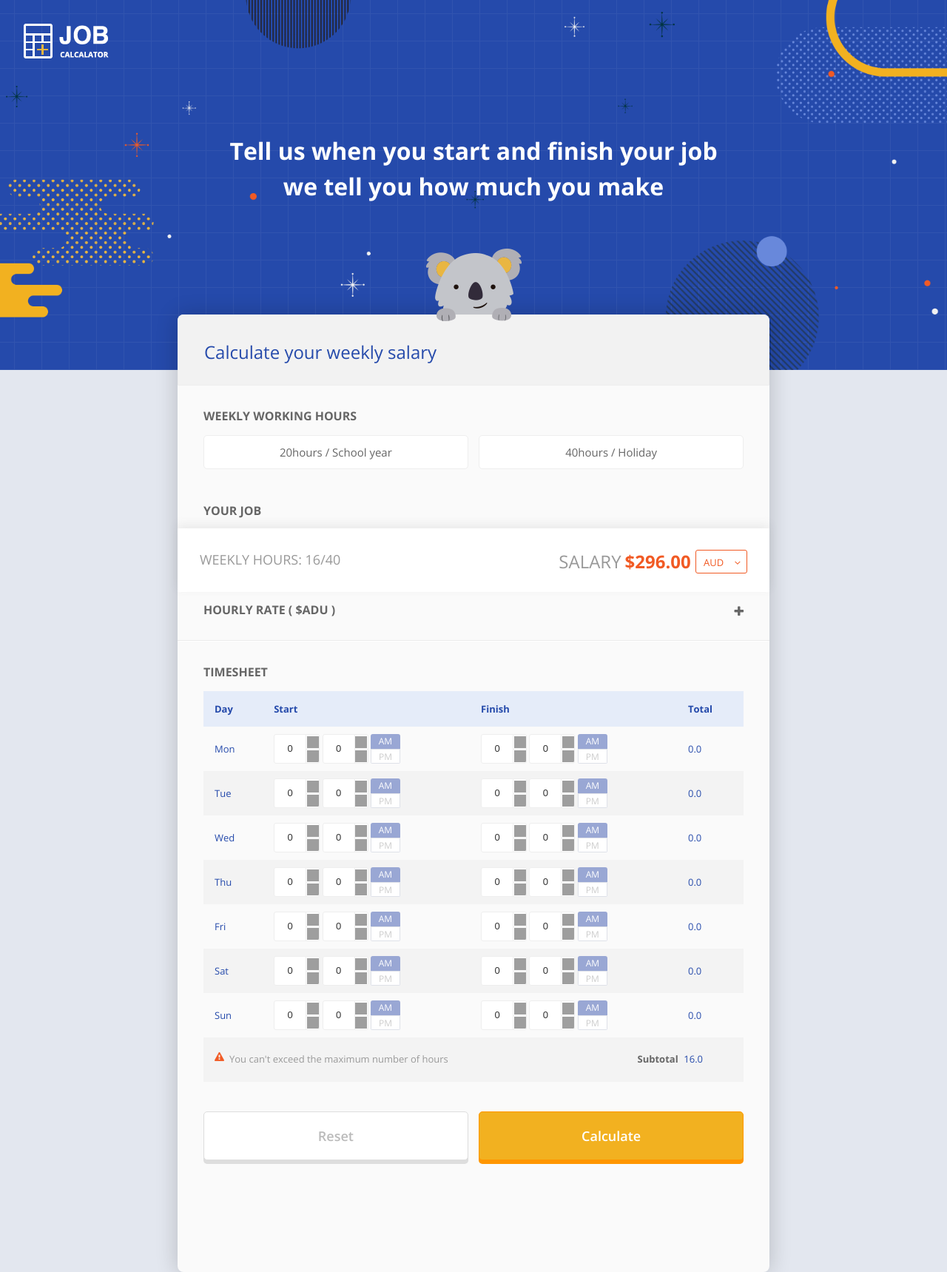
After one commit to waterwaltz/meStudent, a PHP site: page /index.php in a window 1280 px wide. The commit adds this page. Shown: the whole page at 74% size. Run offline with PHP 8.4, Linux system fonts and the light colour scheme; some libraries are stand-ins or nearby versions; grey boxes are pictures that could not be loaded.

Commit message:
Add files via upload
fix firefox bug

```diff
--- /dev/null
+++ b/_footer.php
@@ -0,0 +1,3 @@
+<footer>
+
+</footer>
--- /dev/null
+++ b/_header.php
@@ -0,0 +1,5 @@
+<header>
+	<div class="logo">
+		<img src="theme/tw/images/logo.png" alt="Job Calculator">
+	</div>
+</header>
--- /dev/null
+++ b/index.php
@@ -0,0 +1,405 @@
+<!DOCTYPE html>
+<html>
+<head>
+
+<!--for ie-->
+<meta http-equiv="X-UA-Compatible" content="IE=EDGE; IE=10; IE=9; IE=8;" />
+<meta charset="UTF-8">
+
+<title>Job Calculator</title>
+<meta name="viewport" content="width=device-width,initial-scale=1.0">
+<link rel="shortcut icon" href="favicon.ico" type="image/x-icon" />
+
+<!--meta info-->
+<meta name="author" content="">
+<meta name="keywords" content="" />
+<meta name="description" content=""/>
+<meta property="og:title" content="" />
+<meta property="og:description" content="" />
+<meta property="og:site_name" content="">
+<meta property="og:type" content="website">
+<meta property="og:locale" content="en">
+<meta property="og:url" content="">
+<meta property="og:image" content="">
+<meta property="og:image:type" content="image/jpeg">
+<meta property="og:image:width" content="1200">
+<meta property="og:image:height" content="627">
+
+<link rel="stylesheet" href="theme/tw/css/reset.css">
+<link rel="stylesheet" href="theme/tw/css/css.css">
+<link href="https://fonts.googleapis.com/css?family=Open+Sans:300,400,600,700" rel="stylesheet">
+<link rel="stylesheet" href="https://maxcdn.bootstrapcdn.com/font-awesome/4.4.0/css/font-awesome.min.css">
+<script type="text/javascript" src="js/jquery-1.8.3.min.js"></script>
+<script type="text/javascript" src="js/script.js"></script>
+<script type='text/javascript' src='js/jquery-imgLiquid.min.js'></script>
+<script type='text/javascript' src="js/jquery.placeholder.js"></script>
+
+<script src="https://code.jquery.com/ui/1.12.1/jquery-ui.js"></script>
+<link rel="stylesheet" href="https://code.jquery.com/ui/1.12.1/themes/base/jquery-ui.css">
+
+<!-- scrollreveal -->
+<script src="js/scrollreveal.js" type="text/javascript"></script>
+
+
+<!--[if IE]>
+    <script>
+        document.createElement("header");
+        document.createElement("menu");
+        document.createElement("nav");
+        document.createElement("section");
+        document.createElement("article");
+        document.createElement("aside");
+        document.createElement("figure");
+        document.createElement("hgroup");
+        document.createElement("footer");
+        document.createElement("address");
+    </script>
+    <![endif]-->
+    <!--[if lt IE 9]>
+    <script src="js/html5.js"></script>
+<![endif]-->
+
+
+
+<script type="text/javascript">
+$(function(){
+
+    /*placeholder*/
+    $('input, textarea').placeholder();
+
+    // 自動裁圖
+    $('.imgLiquid').imgLiquid({
+        fill: true, horizontalAlign: "center", verticalAlign: "center"
+    });
+
+
+    var spinner = $( ".time_tb input.spinner" ).spinner();
+
+
+});
+</script>
+
+</head>
+
+<body class="index">
+<div class="wrap">
+
+	<div class="kv">
+		<header>
+			<div class="logo">
+				<img src="theme/tw/images/logo.png" alt="Job Calculator">
+			</div>
+		</header>
+
+			<h1 class="txt">
+				Tell us when you start and finish your job<br>
+				we tell you how much you make
+			</h1>
+
+		<div class="bg imgLiquid">
+			<img src="theme/tw/images/kv.png">
+		</div>
+		<div class="grid"></div>
+	</div>
+
+	<div class="main">
+		<div class="content">
+			<div class="myform fixed">
+				<form action="">
+					<h2 class="form_hd">
+						Calculate your weekly salary
+					</h2>
+
+					<div class="form_bd">
+						<div class="con">
+							<dl>
+								<dt><h3 class="tit">weekly working hours</h3></dt>
+								<dd class="select_hour">
+									<label for="hour1">
+										<input type="radio" name="hour" id="hour1">
+										<span>20hours / School year</span>
+									</label>
+
+									<label for="hour2">
+										<input type="radio" name="hour" id="hour2">
+										<span>40hours / Holiday</span>
+									</label>
+								</dd>
+							</dl>
+
+							<dl>
+								<dt><h3 class="tit">your job</h3></dt>
+								<dd>
+									<div class="select1" id="select_job" onchange="show_tb();">
+										<select name="" id="">
+											<option value="">Choose ...</option>
+											<option value="Administrative Assistant">Administrative assistant</option>
+											<option value="Barista">Barista</option>
+											<option value="Bookkeeper">Bookkeeper</option>
+											<option value="Child Care">Child care</option>
+											<option value="Finance Accountant">Finance accountant</option>
+											<option value="Gardener">Gardener</option>
+											<option value="Office Cleaner">Office cleaner</option>
+											<option value="Receptionist">Receptionist</option>
+											<option value="Travel Agency Agent">Travel agency agent</option>
+											<option value="Waiter">Waiter</option>
+										</select>
+									</div>
+								</dd>
+							</dl>
+						</div>
+
+						<div class="con">
+							<dl>
+								<dt><h3 class="tit rate_tit">hourly rate ( $ADU )</h3></dt>
+								<dd>
+									<div class="rate_tb">
+										<table>
+											<tr>
+												<th class="shift">Shifts</th>
+												<td class="shift">06 AM - 09 PM</td>
+												<td class="shift">09 AM - 12 PM</td>
+												<td class="shift">12 AM - 06 PM</td>
+											</tr>
+											<tr>
+												<th>Mon-Fri</th>
+												<td><span>06 AM - 09 PM</span>$18.50 / hr</td>
+												<td><span>06 AM - 09 PM</span>$27.75 / hr</td>
+												<td><span>06 AM - 09 PM</span>$37.00 / hr</td>
+											</tr>
+											<tr>
+												<th>Sat</th>
+												<td><span>09 AM - 12 PM</span>$20.50 / hr</td>
+												<td><span>09 AM - 12 PM</span>$27.75 / hr</td>
+												<td><span>09 AM - 12 PM</span>$37.00 / hr</td>
+											</tr>
+											<tr>
+												<th>Sun</th>
+												<td><span>12 AM - 06 PM</span>$23.13 / hr</td>
+												<td><span>12 AM - 06 PM</span>$27.75 / hr</td>
+												<td><span>12 AM - 06 PM</span>$37.00 / hr</td>
+											</tr>
+										</table>
+									</div>
+								</dd>
+							</dl>
+						</div>
+
+						<div class="con">
+							<dl>
+								<dt><h3 class="tit">timesheet</h3></dt>
+								<dd>
+									<div class="time_tb">
+										<table>
+											<tr>
+												<th>Day</th><th>Start</th><th>Finish</th><th>Total</th>
+											</tr>
+											<tr>
+												<td class="day">Mon</td>
+												<td class="start">
+  													<input class="spinner" type="number" value="0" min="0" max="12">
+													<input class="spinner" type="number" value="0" min="0" max="60">
+													<label class="ampm-switch">
+														  <input type="checkbox" id="" name="" value="" checked="">
+														  <div class="toggle-button"></div>
+													</label>
+												</td>
+												<td class="finish">
+													<input class="spinner" type="number" value="0" min="0" max="12">
+													<input class="spinner" type="number" value="0" min="0" max="60">
+													<label class="ampm-switch">
+														  <input type="checkbox" id="" name="" value="" checked="">
+														  <div class="toggle-button"></div>
+													</label>
+												</td>
+												<td class="total">
+													0.0
+												</td>
+											</tr>
+											<tr>
+												<td class="day">Tue</td>
+												<td class="start">
+  													<input class="spinner" type="number" value="0" min="0" max="12">
+													<input class="spinner" type="number" value="0" min="0" max="60">
+													<label class="ampm-switch">
+														  <input type="checkbox" id="" name="" value="" checked="">
+														  <div class="toggle-button"></div>
+													</label>
+												</td>
+												<td class="finish">
+													<input class="spinner" type="number" value="0" min="0" max="12">
+													<input class="spinner" type="number" value="0" min="0" max="60">
+													<label class="ampm-switch">
+														  <input type="checkbox" id="" name="" value="" checked="">
+														  <div class="toggle-button"></div>
+													</label>
+												</td>
+												<td class="total">
+													0.0
+												</td>
+											</tr>
+											<tr>
+												<td class="day">Wed</td>
+												<td class="start">
+  													<input class="spinner" type="number" value="0" min="0" max="12">
+													<input class="spinner" type="number" value="0" min="0" max="60">
+													<label class="ampm-switch">
+														  <input type="checkbox" id="" name="" value="" checked="">
+														  <div class="toggle-button"></div>
+													</label>
+												</td>
+												<td class="finish">
+													<input class="spinner" type="number" value="0" min="0" max="12">
+													<input class="spinner" type="number" value="0" min="0" max="60">
+													<label class="ampm-switch">
+														  <input type="checkbox" id="" name="" value="" checked="">
+														  <div class="toggle-button"></div>
+													</label>
+												</td>
+												<td class="total">
+													0.0
+												</td>
+											</tr>
+											<tr>
+												<td class="day">Thu</td>
+												<td class="start">
+  													<input class="spinner" type="number" value="0" min="0" max="12">
+													<input class="spinner" type="number" value="0" min="0" max="60">
+													<label class="ampm-switch">
+														  <input type="checkbox" id="" name="" value="" checked="">
+														  <div class="toggle-button"></div>
+													</label>
+												</td>
+												<td class="finish">
+													<input class="spinner" type="number" value="0" min="0" max="12">
+													<input class="spinner" type="number" value="0" min="0" max="60">
+													<label class="ampm-switch">
+														  <input type="checkbox" id="" name="" value="" checked="">
+														  <div class="toggle-button"></div>
+													</label>
+												</td>
+												<td class="total">
+													0.0
+												</td>
+											</tr>
+											<tr>
+												<td class="day">Fri</td>
+												<td class="start">
+  													<input class="spinner" type="number" value="0" min="0" max="12">
+													<input class="spinner" type="number" value="0" min="0" max="60">
+													<label class="ampm-switch">
+														  <input type="checkbox" id="" name="" value="" checked="">
+														  <div class="toggle-button"></div>
+													</label>
+												</td>
+												<td class="finish">
+													<input class="spinner" type="number" value="0" min="0" max="12">
+													<input class="spinner" type="number" value="0" min="0" max="60">
+													<label class="ampm-switch">
+														  <input type="checkbox" id="" name="" value="" checked="">
+														  <div class="toggle-button"></div>
+													</label>
+												</td>
+												<td class="total">
+													0.0
+												</td>
+											</tr>
+											<tr>
+												<td class="day">Sat</td>
+												<td class="start">
+  													<input class="spinner" type="number" value="0" min="0" max="12">
+													<input class="spinner" type="number" value="0" min="0" max="60">
+													<label class="ampm-switch">
+														  <input type="checkbox" id="" name="" value="" checked="">
+														  <div class="toggle-button"></div>
+													</label>
+												</td>
+												<td class="finish">
+													<input class="spinner" type="number" value="0" min="0" max="12">
+													<input class="spinner" type="number" value="0" min="0" max="60">
+													<label class="ampm-switch">
+														  <input type="checkbox" id="" name="" value="" checked="">
+														  <div class="toggle-button"></div>
+													</label>
+												</td>
+												<td class="total">
+													0.0
+												</td>
+											</tr>
+											<tr>
+												<td class="day">Sun</td>
+												<td class="start">
+  													<input class="spinner" type="number" value="0" min="0" max="12">
+													<input class="spinner" type="number" value="0" min="0" max="60">
+													<label class="ampm-switch">
+														  <input type="checkbox" id="" name="" value="" checked="">
+														  <div class="toggle-button"></div>
+													</label>
+												</td>
+												<td class="finish">
+													<input class="spinner" type="number" value="0" min="0" max="12">
+													<input class="spinner" type="number" value="0" min="0" max="60">
+													<label class="ampm-switch">
+														  <input type="checkbox" id="" name="" value="" checked="">
+														  <div class="toggle-button"></div>
+													</label>
+												</td>
+												<td class="total">
+													0.0
+												</td>
+											</tr>
+										</table>
+										<div class="total_num clearfix">
+											<div class="right">
+												<b class="subtotal">Subtotal</b>
+												<span>16.0</span>
+											</div>
+											<span class="warning">
+												<i class="fa fa-warning"></i> You can't exceed the maximum number of hours
+											</span>
+										</div>
+
+										<ul class="tb_btn clearfix">
+											<li class="orange">
+												<a href="">Calculate</a>
+											</li>
+											<li class="gray">
+												<a href="">Reset</a>
+											</li>
+										</ul>
+									</div>
+								</dd>
+							</dl>
+						</div>
+					</div>
+						<div class="myresult clearfix fixed">
+							<div class="hour">Weekly hours: 16/40</div>
+							<div class="salary">
+								<span>
+									salary<b>$296.00</b>
+								</span>
+
+								<div class="currency">
+									<div class="select1">
+										<select name="" id="">
+											<option value="">AUD</option>
+											<option value="">EUR</option>
+											<option value="">NTD</option>
+											<option value="">USD</option>
+											<option value="">RMB</option>
+										</select>
+									</div>
+								</div>
+							</div>
+						</div>
+				</form>
+			</div>
+		</div>
+	</div>
+</div>
+
+<footer>
+</footer>
+
+</body>
+</html>
--- a/theme/tw/css/css.css
+++ b/theme/tw/css/css.css
@@ -83,10 +83,10 @@ header .logo{float: left;margin-top: 30px;margin-left: 30px;position: relative;z
 }
 
 .select1 {background: #fff;font-size: 16px;margin-right: 10px;position: relative;border-radius: 5px;overflow: hidden;-webkit-appearance: none;display: inline-block;height: 45px;width: 100%;border:1px solid #eee;}
-.select1:after{font-size: 16px;top: 15px;right: 10px;position: absolute;content: '\f107'; color: #666;
+.select1:after{font-size: 16px;top: 15px;right: 7px;position: absolute;content: '\f107'; color: #666;
 	font: normal normal normal 14px/1 FontAwesome;font-size: inherit;text-rendering: auto;-webkit-font-smoothing: antialiased;-moz-osx-font-smoothing: grayscale;
 }
-.select1 select {cursor:pointer;background: transparent;z-index: 1;outline: none; -webkit-appearance: none; border: none; color: #999999; width: 100%;font-size: 16px; height: 45px; line-height: 43px; color: #666; padding: 0 15px;position: relative;}
+.select1 select {cursor:pointer;background: transparent;z-index: 1;outline: none; -webkit-appearance: none; border: none; color: #999999; width: 100%;font-size: 16px; height: 45px; line-height: 43px; color: #666; padding: 0 0 0 15px;position: relative;}
 
 @media(max-width:480px){
 	.select_hour label{width: 100%;}
@@ -147,7 +147,7 @@ label.ampm-switch .toggle-button:before {display: block;width: 38px;height: 18px
 .time_tb td{padding: 10px 15px;}
 .time_tb td.total{width: 90px;}
 .time_tb tr:nth-child(2n+1){background: #f3f3f3;}
-.time_tb input[type="number"]{padding-right: 18px;height: 38px;line-height: 38px;width: 60px;text-align: center;}
+.time_tb input.spinner{padding-right: 18px;height: 38px;line-height: 38px;width: 60px;text-align: center;}
 .total_num{background: #f3f3f3;padding: 10px 15px;min-height: 60px;}
 .total_num .right{float: right;padding: 10px 0;}
 
@@ -172,20 +172,21 @@ label.ampm-switch .toggle-button:before {display: block;width: 38px;height: 18px
 	.time_tb th{display: none;}
 	.time_tb tr:nth-child(2n+1){background: #fafafa;}
 
-	.time_tb input[type="number"]{height: 32px;line-height: 32px;}
-	label.ampm-switch{height: 32px;}
-	label.ampm-switch:before, label.ampm-switch:after{line-height: 16px;}
-	label.ampm-switch input:checked + .toggle-button{top: 16px;}
-	label.ampm-switch .toggle-button:before,label.ampm-switch .toggle-button{height: 16px;line-height: 16px;}
+	.ui-spinner{margin-right: 7px;}
 
 	.total_num .right{display: block;float: none;text-align: right;}
 	.subtotal + span{margin-right: 0;}
 	.warning{display: block;float: none;text-align: left;}
 }
 
-input[type=number]::-webkit-inner-spin-button,
-input[type=number]::-webkit-outer-spin-button {
-  -webkit-appearance: none;
+input[type=number]::-webkit-outer-spin-button,
+input[type=number]::-webkit-inner-spin-button {
+    -webkit-appearance: none;
+    margin: 0;
+}
+
+input[type=number] {
+    -moz-appearance:textfield;
 }
 
 .time_tb .ui-widget.ui-widget-content{border:1px solid #eeeeee;border-radius: 3px;}
@@ -239,10 +240,10 @@ input[type=number]::-webkit-outer-spin-button {
 .myresult .salary b{color: #f15a24;margin-left: 5px;}
 .myresult .currency{display: inline-block;vertical-align: middle;font-size: 0;width: 70px;}
 .myresult .currency .select1 {background: #fff;font-size: 13px;margin-right: 10px;position: relative;border-radius: 3px;overflow: hidden;-webkit-appearance: none;display: inline-block;height: 32px;width: 100%;border:1px solid #f15a24;}
-.myresult .currency .select1:after{font-size: 13px;top: 10px;right: 10px;position: absolute;content: '\f107'; color: #f15a24;
+.myresult .currency .select1:after{font-size: 13px;top: 10px;right: 8px;position: absolute;content: '\f107'; color: #f15a24;
 	font: normal normal normal 14px/1 FontAwesome;font-size: inherit;text-rendering: auto;-webkit-font-smoothing: antialiased;-moz-osx-font-smoothing: grayscale;
 }
-.myresult .currency .select1 select {cursor:pointer;background: transparent;z-index: 1;outline: none; -webkit-appearance: none; border: none; color: #f15a24; width: 100%;font-size: 13px; height: 32px; line-height: 30px; padding: 0 10px;position: relative;}
+.myresult .currency .select1 select {cursor:pointer;background: transparent;z-index: 1;outline: none; -webkit-appearance: none; border: none; color: #f15a24; width: 100%;font-size: 13px; height: 32px; line-height: 30px; padding: 0 0 0 10px;position: relative;}
 
 @media(max-width:860px){
 	.myresult.fixed{width: 95%;}
```
Also changed, not shown: _meta.php (added, +75 -0 lines), favico.png (added), favicon.ico (added), theme/tw/images/grid.png, theme/tw/images/koala_hands.png, theme/tw/images/koala_head.png, theme/tw/images/kv.png, theme/tw/images/logo.png.
